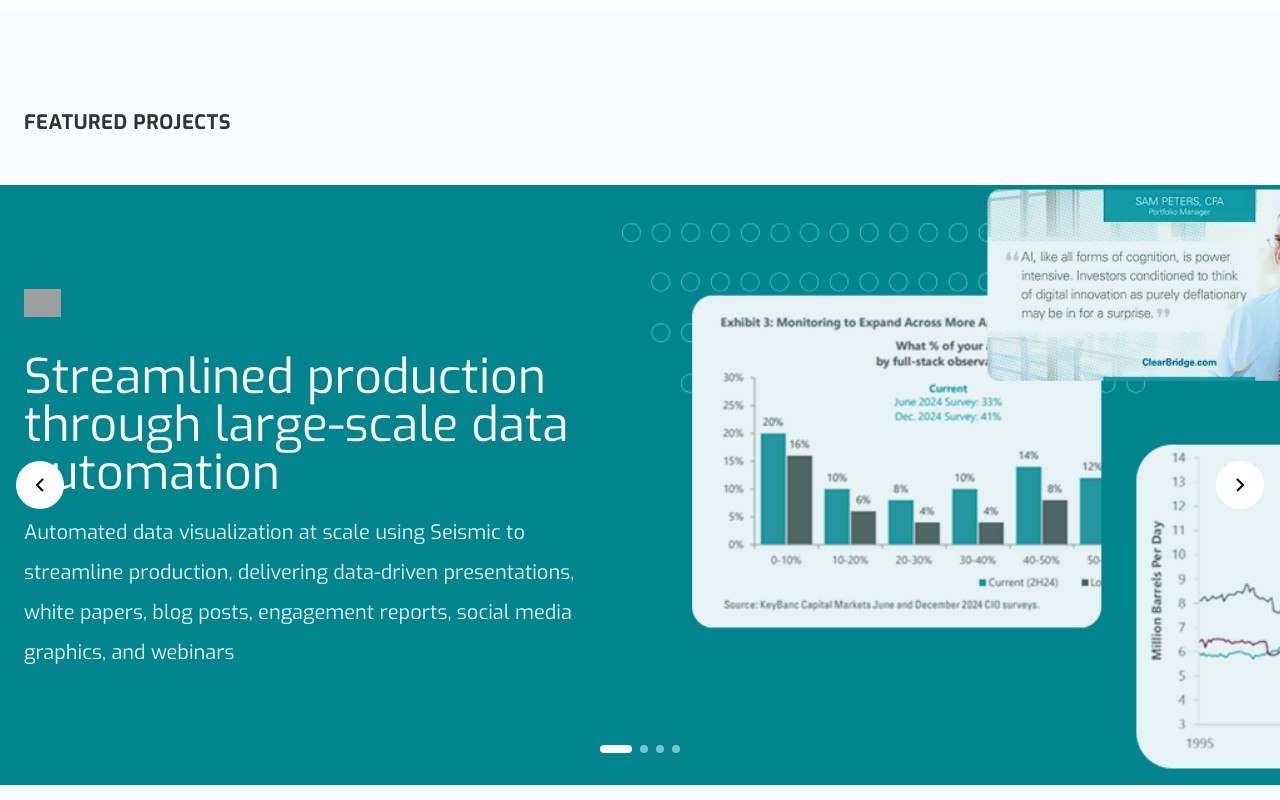
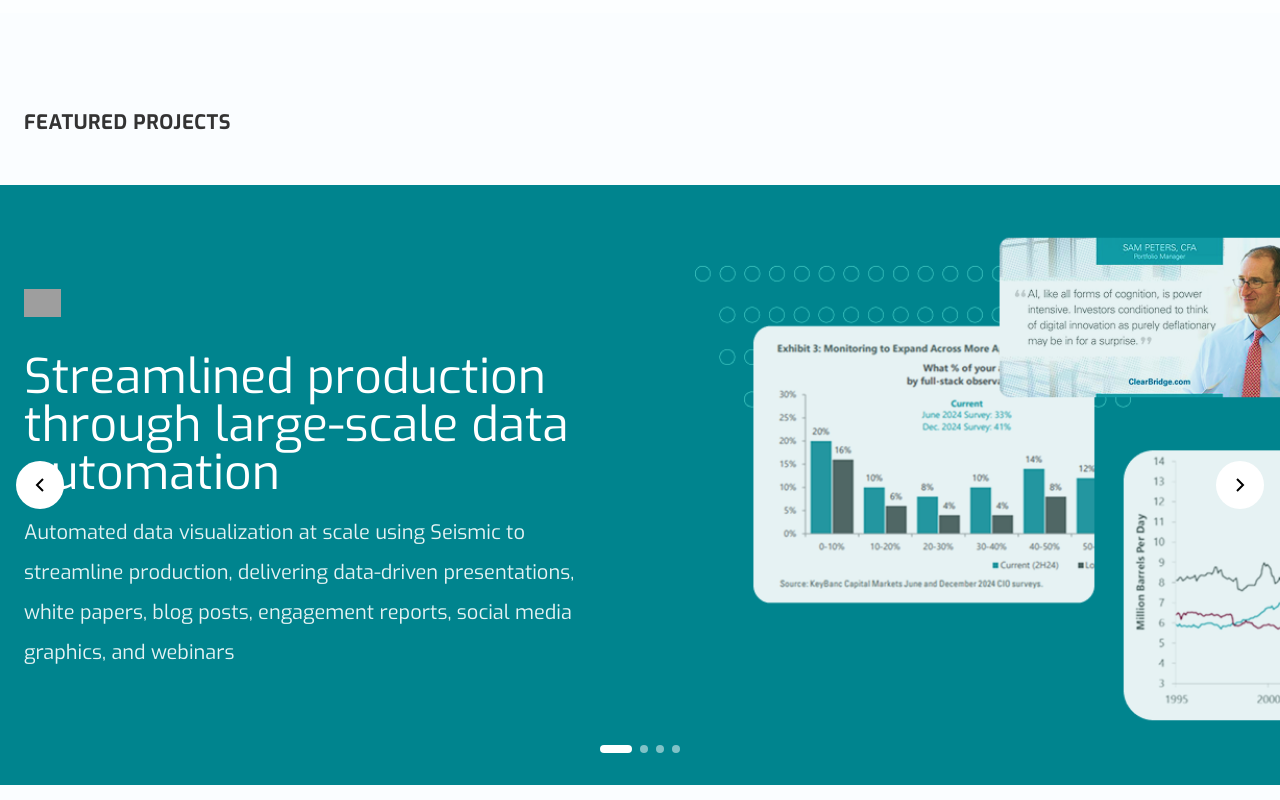
Before and after one commit to ysong01/kk-portfolio, a React (Vite) app: page / in a window 1280 px wide. Shown: the part 1780-2580 px from the top of the page. Built offline with nearby package versions, Linux system fonts and the light colour scheme; grey boxes are pictures that could not be loaded.

Commit message:
Fixed images

```diff
--- a/client/pages/Index.tsx
+++ b/client/pages/Index.tsx
@@ -388,10 +388,10 @@ export default function Index() {
                             alt={`${project.name} work`}
                             className={`w-full h-full object-contain rounded-lg opacity-90 transform ${
                               project.name === "ClearBridge"
-                                ? "translate-x-16 md:translate-x-24 translate-y-200 md:translate-y-200 scale-150"
+                                ? "translate-x-16 md:translate-x-24 translate-y-200 md:translate-y-200 scale-125"
                                 : "translate-x-8 md:translate-x-11 scale-125"
                             } ${project.name === "Neuberger Berman" ? "object-right" : ""}`}
-/>
+                          />
                         </div>
                       )}
                     </div>
```
